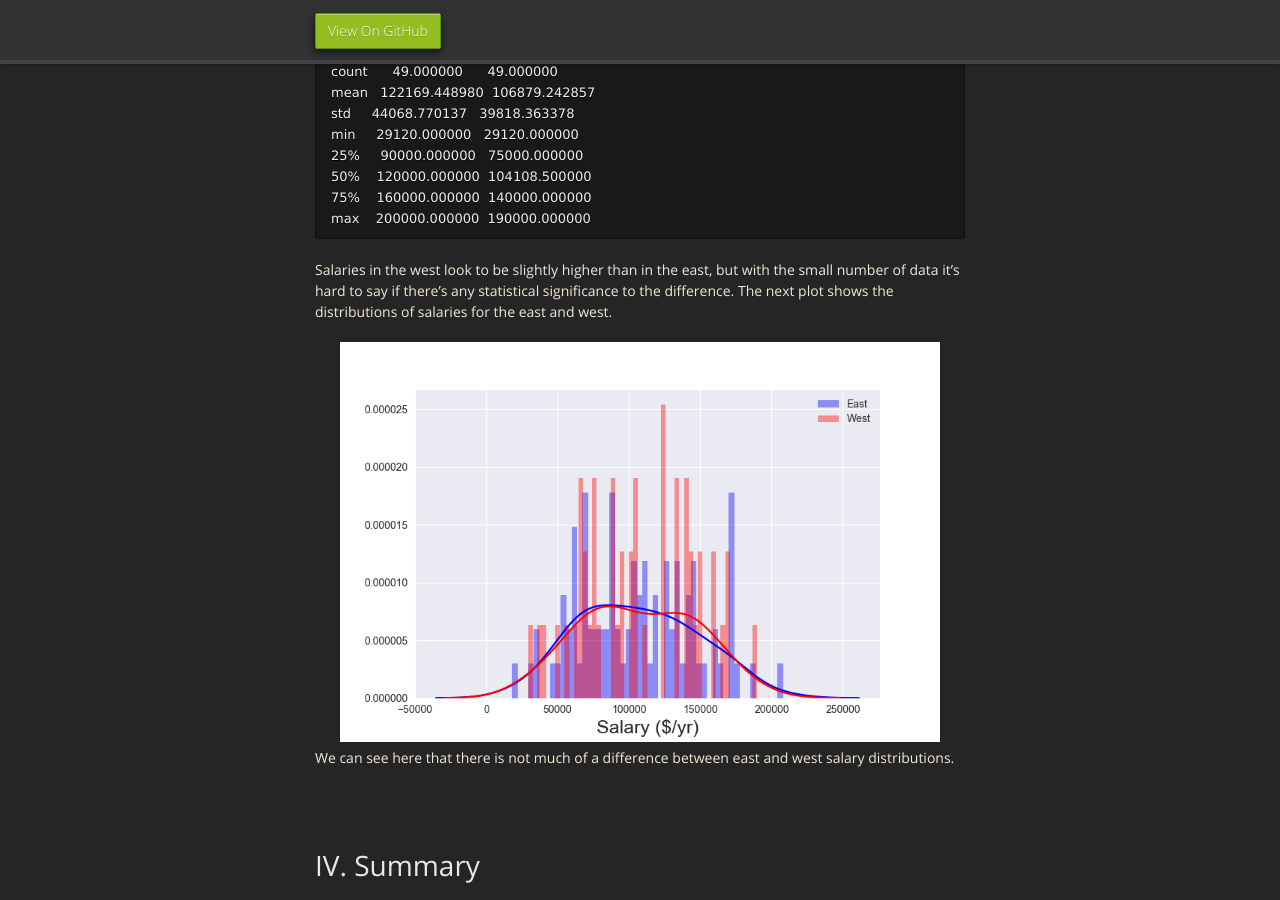
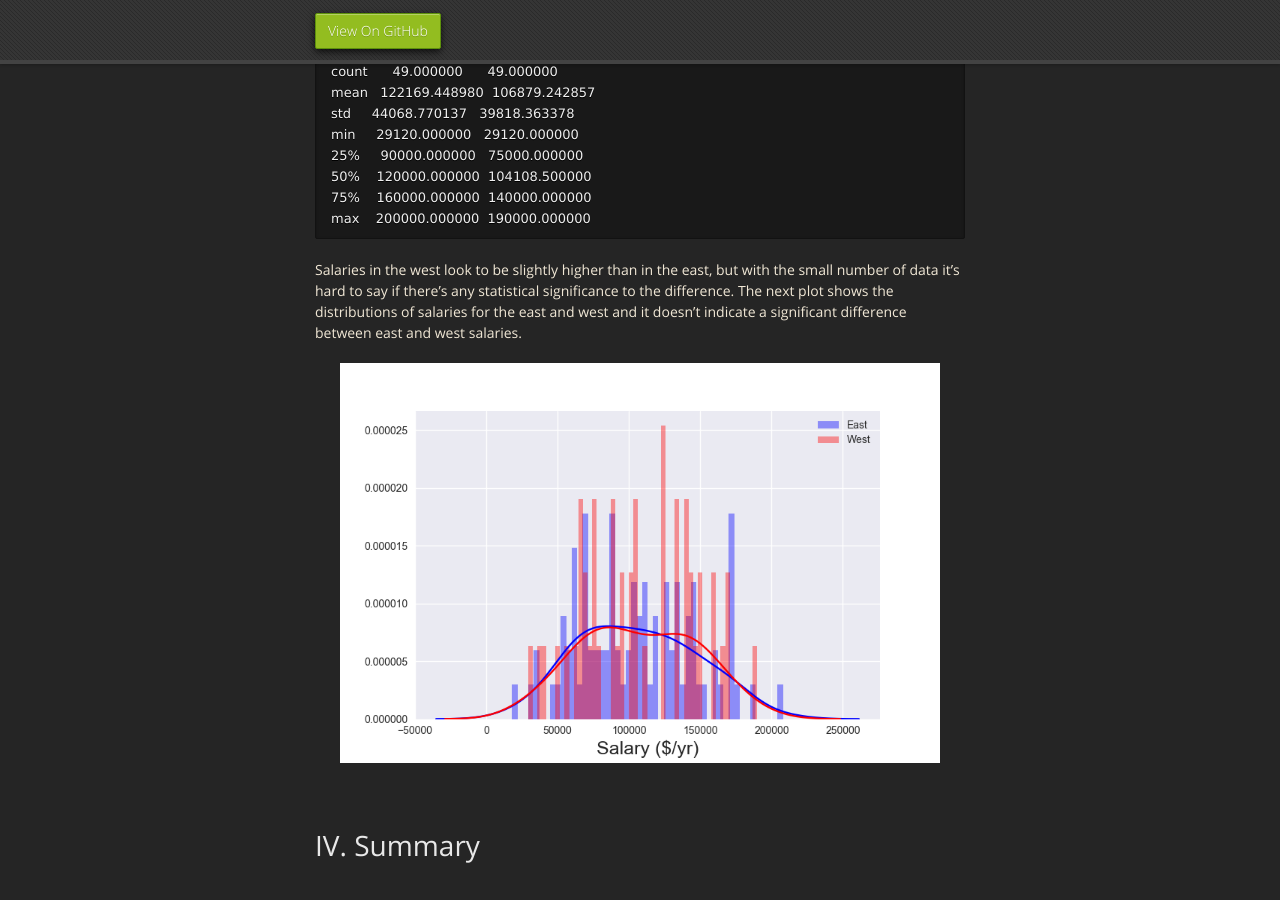
Before and after one commit to mrbrins82/mrbrins82.github.io, a Jekyll site: the page built from kaggle_indeed.md, in a window 1280 px wide and 900 px high, scrolled down 12282 px. Built offline with Jekyll 4.4.1, drawn with Linux system fonts in a browser that asks for light colours; nearby versions of some CDN libraries; our own code applies the rules of GitHub Pages for plain Markdown files.

Commit message:
updated indeed page

````diff
--- a/kaggle_indeed.md
+++ b/kaggle_indeed.md
@@ -267,10 +267,9 @@ min     29120.000000   29120.000000
 75%    160000.000000  140000.000000
 max    200000.000000  190000.000000
 ```
-Salaries in the west look to be slightly higher than in the east, but with the small number of data it's hard to say if there's any statistical significance to the difference. The next plot shows the distributions of salaries for the east and west.
+Salaries in the west look to be slightly higher than in the east, but with the small number of data it's hard to say if there's any statistical significance to the difference. The next plot shows the distributions of salaries for the east and west and it doesn't indicate a significant difference between east and west salaries.
 <center><img src="./assets/images/eastwest_salary_dist_plot.png" alt="east vs west salary distribution plot" width="600" height="400" />
 </center>
-We can see here that there is not much of a difference between east and west salary distributions.
 
 <br/>
 <br/>
````
